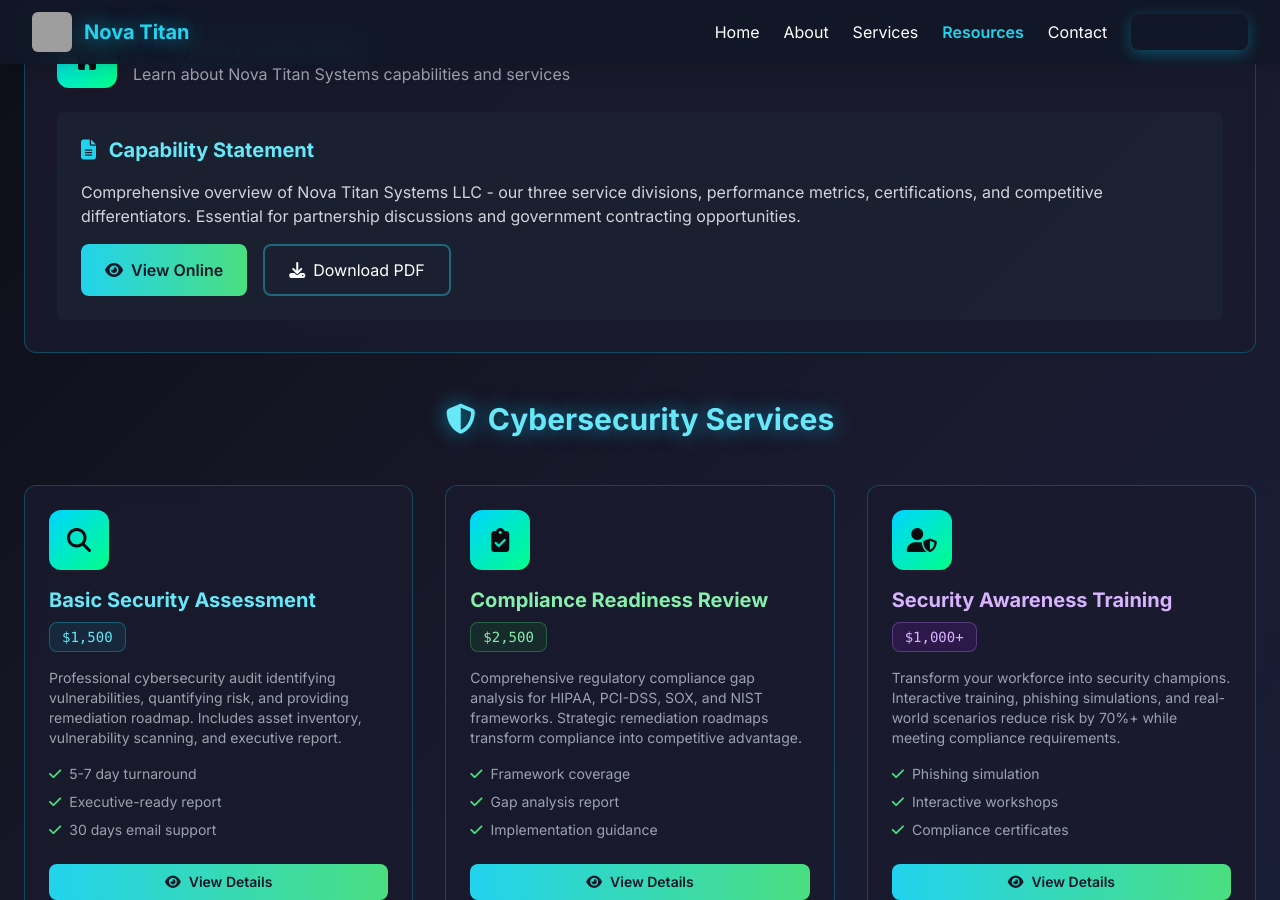
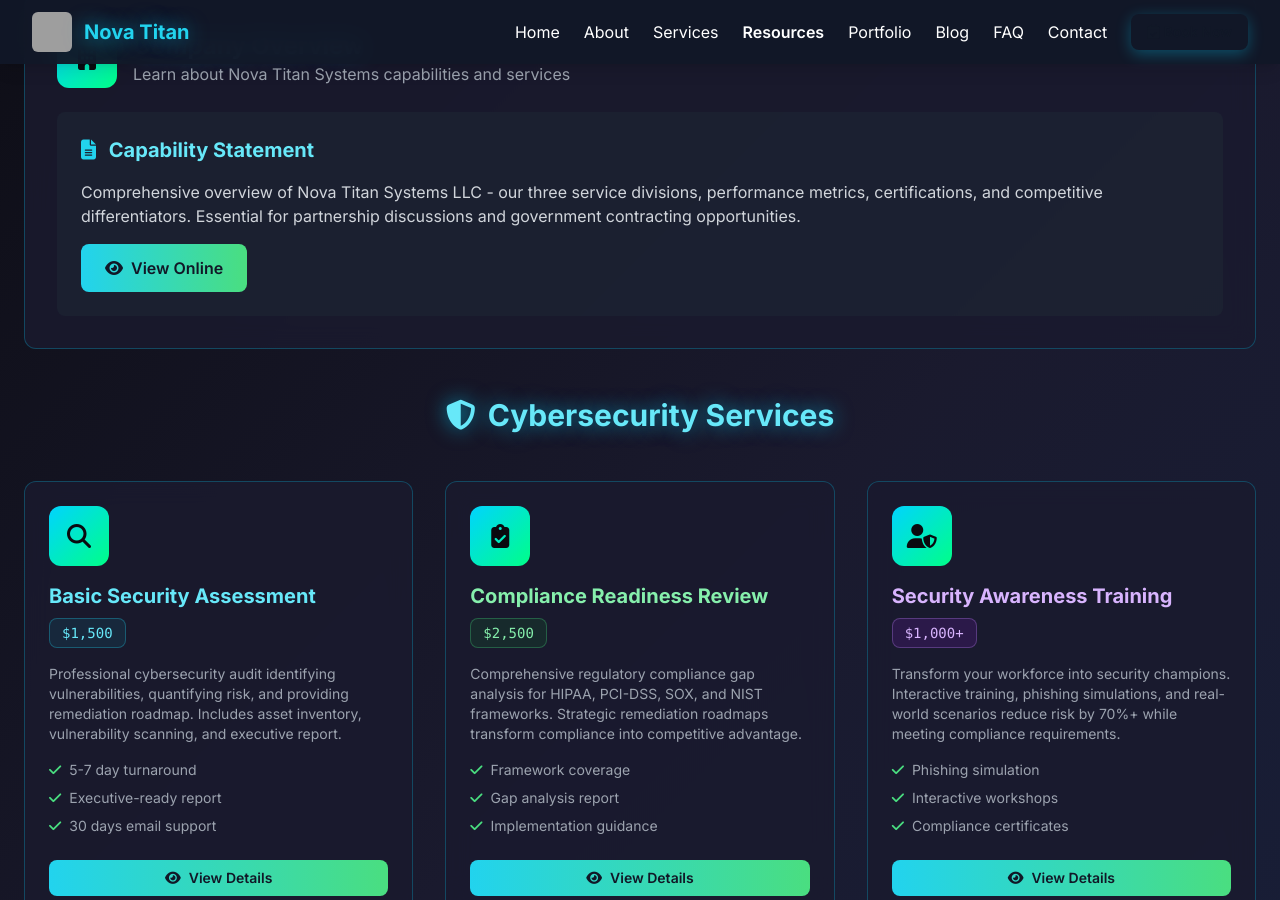
Before and after one commit to tzsmit/nova-titan-site, a Jekyll site: the page resources/index.html, which Jekyll copies as it is, in a window 1280 px wide and 900 px high, scrolled down 451 px. Built offline with Jekyll 4.4.1, drawn with Linux system fonts in a browser that asks for light colours; nearby versions of some CDN libraries; grey boxes are pictures that could not be loaded.

Commit message:
fix(navigation): resolve portfolio link visibility and cleanup download buttons
- Fix portfolio page navigation link visibility issue caused by conflicting active state styling
- Remove text-cyan-400 class from Portfolio link that conflicted with hover effects
- Add font-weight: 600 inline style for subtle active state indication
- Add missing Resources link to portfolio page navigation (desktop and mobile)
- Remove non-functional download button from Capability Statement section
- Clean up 35 duplicate hamburger menu buttons in resources page caused by sed batch operations
- Add complete mobile navigation menu to resources page
- Fix resources page navigation to use proper nav-link classes with active state
- Add Portfolio, Blog, FAQ links to resources page navigation for consistency

Fixes console errors and improves navigation UX across pages.

```diff
--- a/resources/index.html
+++ b/resources/index.html
@@ -114,7 +114,10 @@
           <a href="/" class="nav-link">Home</a>
           <a href="/about/" class="nav-link">About</a>
           <a href="/services/" class="nav-link">Services</a>
-          <a href="/resources/" class="text-cyan-400 font-semibold">Resources</a>
+          <a href="/resources/" class="nav-link" style="font-weight: 600;">Resources</a>
+          <a href="/portfolio/" class="nav-link">Portfolio</a>
+          <a href="/blogs/" class="nav-link">Blog</a>
+          <a href="/faqs/" class="nav-link">FAQ</a>
           <a href="/contact/" class="nav-link">Contact</a>
           <a href="/book-now/" class="btn-grad text-gray-900 font-semibold py-2 px-4 rounded-lg text-sm">
             <i class="fas fa-calendar-check mr-1"></i>Book Now
@@ -124,13 +127,20 @@
           <span></span><span></span><span></span>
         </button>
       </div>
-        <button id="menuBtn" class="sm:hidden hamburger" aria-label="Open menu" aria-expanded="false">
-          <span></span><span></span><span></span>
-        </button>
+      <div id="mobileMenu" class="sm:hidden hidden pb-4">
+        <div class="flex flex-col space-y-2">
+          <a href="/" class="nav-link">Home</a>
+          <a href="/about/" class="nav-link">About</a>
+          <a href="/services/" class="nav-link">Services</a>
+          <a href="/resources/" class="nav-link" style="font-weight: 600;">Resources</a>
+          <a href="/portfolio/" class="nav-link">Portfolio</a>
+          <a href="/blogs/" class="nav-link">Blog</a>
+          <a href="/faqs/" class="nav-link">FAQ</a>
+          <a href="/contact/" class="nav-link">Contact</a>
+          <a href="/book-now/" class="nav-link">Book Now</a>
+        </div>
+      </div>
     </div>
-        <button id="menuBtn" class="sm:hidden hamburger" aria-label="Open menu" aria-expanded="false">
-          <span></span><span></span><span></span>
-        </button>
   </nav>
 
   <!-- HERO -->
@@ -147,13 +157,7 @@
           Explore our cybersecurity services, download our capability statement, and access key resources for your business security needs.
         </p>
       </div>
-        <button id="menuBtn" class="sm:hidden hamburger" aria-label="Open menu" aria-expanded="false">
-          <span></span><span></span><span></span>
-        </button>
     </div>
-        <button id="menuBtn" class="sm:hidden hamburger" aria-label="Open menu" aria-expanded="false">
-          <span></span><span></span><span></span>
-        </button>
   </section>
 
   <!-- COMPANY OVERVIEW -->
@@ -164,20 +168,11 @@
           <div class="resource-icon mr-4">
             <i class="fas fa-building"></i>
           </div>
-        <button id="menuBtn" class="sm:hidden hamburger" aria-label="Open menu" aria-expanded="false">
-          <span></span><span></span><span></span>
-        </button>
           <div>
             <h2 class="text-2xl font-bold text-cyan-300 glow">Company Overview</h2>
             <p class="text-gray-400">Learn about Nova Titan Systems capabilities and services</p>
           </div>
-        <button id="menuBtn" class="sm:hidden hamburger" aria-label="Open menu" aria-expanded="false">
-          <span></span><span></span><span></span>
-        </button>
         </div>
-        <button id="menuBtn" class="sm:hidden hamburger" aria-label="Open menu" aria-expanded="false">
-          <span></span><span></span><span></span>
-        </button>
         <div class="bg-gray-800/50 rounded-lg p-6">
           <h3 class="text-xl font-bold text-cyan-300 mb-4">
             <i class="fas fa-file-alt text-cyan-400 mr-2"></i>
@@ -190,21 +185,9 @@
             <a href="/capability-statement/" class="inline-flex items-center bg-gradient-to-r from-cyan-400 to-green-400 text-gray-900 font-semibold py-3 px-6 rounded-lg hover:shadow-lg transition">
               <i class="fas fa-eye mr-2"></i>View Online
             </a>
-            <a href="/capability-statement/" class="inline-flex items-center px-6 py-3 rounded-lg border-2 border-cyan-400/40 hover:bg-cyan-400/10 transition">
-              <i class="fas fa-download mr-2"></i>Download PDF
-            </a>
           </div>
-        <button id="menuBtn" class="sm:hidden hamburger" aria-label="Open menu" aria-expanded="false">
-          <span></span><span></span><span></span>
-        </button>
         </div>
-        <button id="menuBtn" class="sm:hidden hamburger" aria-label="Open menu" aria-expanded="false">
-          <span></span><span></span><span></span>
-        </button>
       </div>
-        <button id="menuBtn" class="sm:hidden hamburger" aria-label="Open menu" aria-expanded="false">
-          <span></span><span></span><span></span>
-        </button>
 
       <!-- CYBERSECURITY SERVICES -->
       <h2 class="text-3xl font-bold text-center text-cyan-300 glow mb-12">
@@ -217,16 +200,10 @@
           <div class="resource-icon mb-4">
             <i class="fas fa-search"></i>
           </div>
-        <button id="menuBtn" class="sm:hidden hamburger" aria-label="Open menu" aria-expanded="false">
-          <span></span><span></span><span></span>
-        </button>
           <h3 class="text-xl font-bold text-cyan-300 mb-2">Basic Security Assessment</h3>
           <div class="inline-block bg-cyan-900/30 border border-cyan-400/30 rounded-lg px-3 py-1 text-cyan-300 text-sm font-mono mb-4">
             $1,500
           </div>
-        <button id="menuBtn" class="sm:hidden hamburger" aria-label="Open menu" aria-expanded="false">
-          <span></span><span></span><span></span>
-        </button>
           <p class="text-gray-400 mb-4 text-sm">
             Professional cybersecurity audit identifying vulnerabilities, quantifying risk, and providing remediation roadmap. Includes asset inventory, vulnerability scanning, and executive report.
           </p>
@@ -243,29 +220,17 @@
               <i class="fas fa-calendar-check mr-2"></i>Book Now
             </a>
           </div>
-        <button id="menuBtn" class="sm:hidden hamburger" aria-label="Open menu" aria-expanded="false">
-          <span></span><span></span><span></span>
-        </button>
         </div>
-        <button id="menuBtn" class="sm:hidden hamburger" aria-label="Open menu" aria-expanded="false">
-          <span></span><span></span><span></span>
-        </button>
 
         <!-- Compliance Readiness Review -->
         <div class="card rounded-xl p-6">
           <div class="resource-icon mb-4">
             <i class="fas fa-clipboard-check"></i>
           </div>
-        <button id="menuBtn" class="sm:hidden hamburger" aria-label="Open menu" aria-expanded="false">
-          <span></span><span></span><span></span>
-        </button>
           <h3 class="text-xl font-bold text-green-300 mb-2">Compliance Readiness Review</h3>
           <div class="inline-block bg-green-900/30 border border-green-400/30 rounded-lg px-3 py-1 text-green-300 text-sm font-mono mb-4">
             $2,500
           </div>
-        <button id="menuBtn" class="sm:hidden hamburger" aria-label="Open menu" aria-expanded="false">
-          <span></span><span></span><span></span>
-        </button>
           <p class="text-gray-400 mb-4 text-sm">
             Comprehensive regulatory compliance gap analysis for HIPAA, PCI-DSS, SOX, and NIST frameworks. Strategic remediation roadmaps transform compliance into competitive advantage.
           </p>
@@ -282,29 +247,17 @@
               <i class="fas fa-calendar-check mr-2"></i>Book Now
             </a>
           </div>
-        <button id="menuBtn" class="sm:hidden hamburger" aria-label="Open menu" aria-expanded="false">
-          <span></span><span></span><span></span>
-        </button>
         </div>
-        <button id="menuBtn" class="sm:hidden hamburger" aria-label="Open menu" aria-expanded="false">
-          <span></span><span></span><span></span>
-        </button>
 
         <!-- Security Awareness Training -->
         <div class="card rounded-xl p-6">
           <div class="resource-icon mb-4">
             <i class="fas fa-user-shield"></i>
           </div>
-        <button id="menuBtn" class="sm:hidden hamburger" aria-label="Open menu" aria-expanded="false">
-          <span></span><span></span><span></span>
-        </button>
           <h3 class="text-xl font-bold text-purple-300 mb-2">Security Awareness Training</h3>
           <div class="inline-block bg-purple-900/30 border border-purple-400/30 rounded-lg px-3 py-1 text-purple-300 text-sm font-mono mb-4">
             $1,000+
           </div>
-        <button id="menuBtn" class="sm:hidden hamburger" aria-label="Open menu" aria-expanded="false">
-          <span></span><span></span><span></span>
-        </button>
           <p class="text-gray-400 mb-4 text-sm">
             Transform your workforce into security champions. Interactive training, phishing simulations, and real-world scenarios reduce risk by 70%+ while meeting compliance requirements.
           </p>
@@ -321,21 +274,9 @@
               <i class="fas fa-calendar-check mr-2"></i>Book Now
             </a>
           </div>
-        <button id="menuBtn" class="sm:hidden hamburger" aria-label="Open menu" aria-expanded="false">
-          <span></span><span></span><span></span>
-        </button>
         </div>
-        <button id="menuBtn" class="sm:hidden hamburger" aria-label="Open menu" aria-expanded="false">
-          <span></span><span></span><span></span>
-        </button>
       </div>
-        <button id="menuBtn" class="sm:hidden hamburger" aria-label="Open menu" aria-expanded="false">
-          <span></span><span></span><span></span>
-        </button>
     </div>
-        <button id="menuBtn" class="sm:hidden hamburger" aria-label="Open menu" aria-expanded="false">
-          <span></span><span></span><span></span>
-        </button>
   </section>
 
   <!-- ADDITIONAL SERVICES -->
@@ -355,17 +296,8 @@
                 View All IT Services <i class="fas fa-arrow-right ml-2"></i>
               </a>
             </div>
-        <button id="menuBtn" class="sm:hidden hamburger" aria-label="Open menu" aria-expanded="false">
-          <span></span><span></span><span></span>
-        </button>
           </div>
-        <button id="menuBtn" class="sm:hidden hamburger" aria-label="Open menu" aria-expanded="false">
-          <span></span><span></span><span></span>
-        </button>
         </div>
-        <button id="menuBtn" class="sm:hidden hamburger" aria-label="Open menu" aria-expanded="false">
-          <span></span><span></span><span></span>
-        </button>
         <div class="card rounded-xl p-6">
           <div class="flex items-start">
             <i class="fas fa-cloud text-purple-400 text-2xl mr-4 mt-1"></i>
@@ -376,25 +308,10 @@
                 View Portfolio <i class="fas fa-arrow-right ml-2"></i>
               </a>
             </div>
-        <button id="menuBtn" class="sm:hidden hamburger" aria-label="Open menu" aria-expanded="false">
-          <span></span><span></span><span></span>
-        </button>
           </div>
-        <button id="menuBtn" class="sm:hidden hamburger" aria-label="Open menu" aria-expanded="false">
-          <span></span><span></span><span></span>
-        </button>
         </div>
-        <button id="menuBtn" class="sm:hidden hamburger" aria-label="Open menu" aria-expanded="false">
-          <span></span><span></span><span></span>
-        </button>
       </div>
-        <button id="menuBtn" class="sm:hidden hamburger" aria-label="Open menu" aria-expanded="false">
-          <span></span><span></span><span></span>
-        </button>
     </div>
-        <button id="menuBtn" class="sm:hidden hamburger" aria-label="Open menu" aria-expanded="false">
-          <span></span><span></span><span></span>
-        </button>
   </section>
 
   <!-- CTA -->
@@ -412,13 +329,7 @@
           <i class="fas fa-phone mr-3"></i>Call (806) 370-0624
         </a>
       </div>
-        <button id="menuBtn" class="sm:hidden hamburger" aria-label="Open menu" aria-expanded="false">
-          <span></span><span></span><span></span>
-        </button>
     </div>
-        <button id="menuBtn" class="sm:hidden hamburger" aria-label="Open menu" aria-expanded="false">
-          <span></span><span></span><span></span>
-        </button>
   </section>
 
   <!-- FOOTER -->
@@ -431,9 +342,6 @@
         Lubbock, TX | (806) 370-0624 | info@novatitan.net
       </p>
     </div>
-        <button id="menuBtn" class="sm:hidden hamburger" aria-label="Open menu" aria-expanded="false">
-          <span></span><span></span><span></span>
-        </button>
   </footer>
   <!-- Mobile Menu Script -->
   <script>
```
Also changed, not shown: portfolio/index.html (+5 -2 lines).
